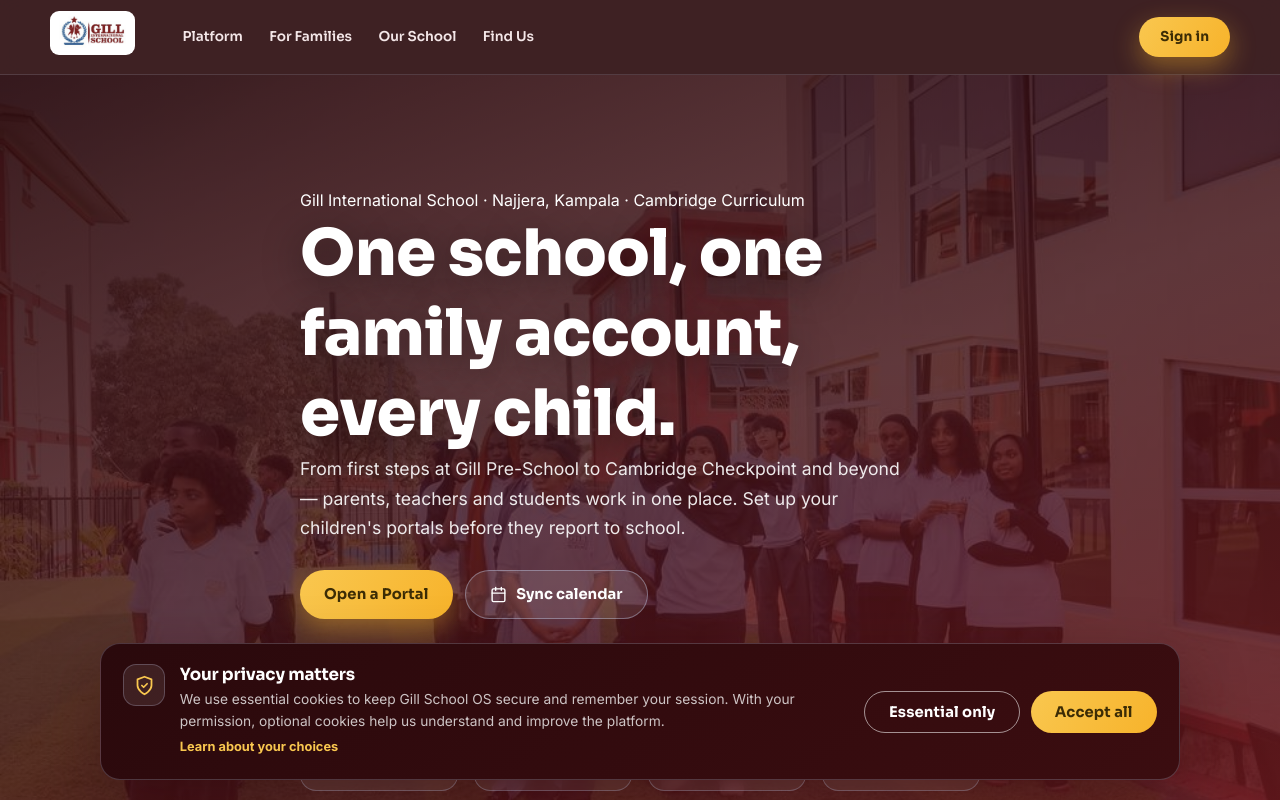
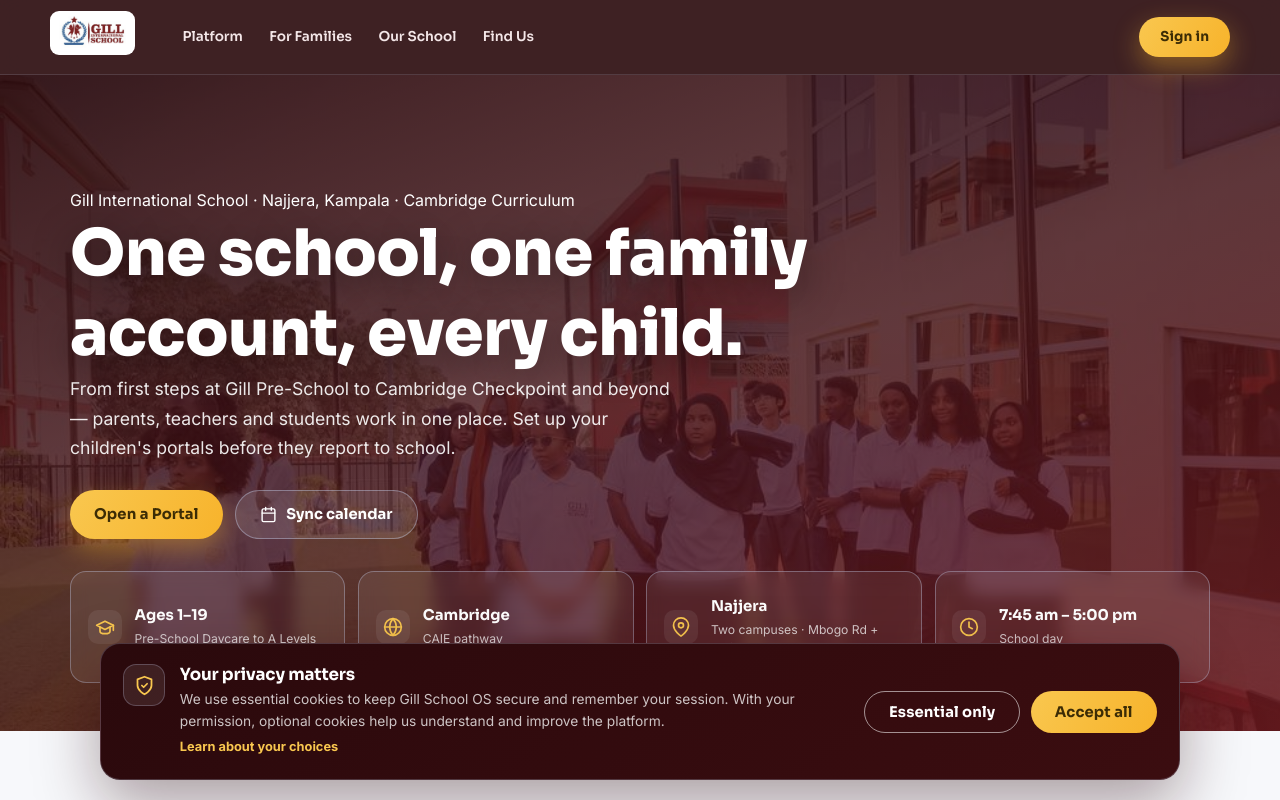
Before and after one commit to iscorockie/Gill-School-OS, a Next.js app: page / in a window 1280 px wide. Shown: the top 800 px of the page. Built offline with nearby package versions, Linux system fonts and the light colour scheme.

Commit message:
Normalize landing hero tile dimensions
Co-authored-by: arena-agent <297053741+arena-agent@users.noreply.github.com>

```diff
--- a/app/globals.css
+++ b/app/globals.css
@@ -553,22 +553,37 @@
   opacity: 0.5;
 }
 .hero-photo .bg::after { content: ""; position: absolute; inset: 0; background: linear-gradient(160deg, rgba(42,9,12,0.85), rgba(59,13,16,0.55) 50%, rgba(110,27,32,0.7)); }
-.hero-photo .inner { position: relative; z-index: 2; max-width: 720px; }
+.hero-photo .inner { position: relative; z-index: 2; max-width: 1180px; }
 .hero-photo .inner .kicker { margin-bottom: 1.2rem; }
 .hero-photo h1 { color: #fff; font-size: clamp(2.5rem, 5.4vw, 4rem); max-width: 760px; text-shadow: 0 8px 40px rgba(0,0,0,0.45); }
 .hero-photo p { max-width: 620px; font-size: 1.1rem; color: rgba(255,255,255,0.9); }
 .hero-photo .cta { display: flex; gap: 0.8rem; margin-top: 1.7rem; flex-wrap: wrap; }
 
-.hero-strip { display: grid; grid-template-columns: repeat(4, 1fr); gap: 1rem; margin-top: 2.4rem; position: relative; z-index: 2; }
+.hero-strip {
+  display: grid; grid-template-columns: repeat(4, minmax(0, 1fr));
+  gap: 0.8rem; width: 100%; margin-top: 2rem; position: relative; z-index: 2;
+}
 .hero-strip .chip {
-  display: flex; align-items: center; gap: 0.7rem; padding: 0.85rem 1rem;
-  background: rgba(255,255,255,0.08); border: 1px solid rgba(201,212,242,0.35);
-  border-radius: 16px; backdrop-filter: blur(8px);
+  min-width: 0; min-height: 112px; display: flex; align-items: center; gap: 0.8rem;
+  padding: 1rem 1.05rem; background: rgba(255,255,255,0.08);
+  border: 1px solid rgba(201,212,242,0.35); border-radius: 16px; backdrop-filter: blur(8px);
 }
-.hero-strip .chip .ico { color: var(--sun2); }
-.hero-strip .chip b { font-family: var(--fd); font-size: 0.92rem; display: block; color: #fff; }
-.hero-strip .chip span { font-size: 0.74rem; color: rgba(255,255,255,0.75); }
-@media (max-width: 800px) { .hero-strip { grid-template-columns: repeat(2, 1fr); } }
+.hero-strip .chip .ico {
+  width: 34px; height: 34px; flex: none; display: grid; place-items: center;
+  color: var(--sun2); background: rgba(255,255,255,0.07); border-radius: 10px;
+}
+.hero-chip-copy { min-width: 0; display: grid; align-content: center; gap: 0.3rem; }
+.hero-strip .chip .hero-chip-copy b {
+  color: #fff; font-family: var(--fd); font-size: 0.93rem; line-height: 1.3;
+}
+.hero-strip .chip .hero-chip-copy > span {
+  color: rgba(255,255,255,0.76); font-size: 0.76rem; line-height: 1.45;
+}
+@media (max-width: 900px) { .hero-strip { grid-template-columns: repeat(2, minmax(0, 1fr)); } }
+@media (max-width: 520px) {
+  .hero-strip { grid-template-columns: 1fr; }
+  .hero-strip .chip { min-height: 96px; }
+}
 
 /* ---------------- Landing: photo cards & gallery ---------------- */
 .photo-card { position: relative; border-radius: 22px; overflow: hidden; min-height: 320px; box-shadow: var(--shadow-s); border: 1px solid var(--line); }
--- a/app/page.jsx
+++ b/app/page.jsx
@@ -128,7 +128,10 @@
             ].map(([ico, t, d]) => (
               <div className="chip" key={t}>
                 <span className="ico">{ico}</span>
-                <span><b>{t}</b><br /><span>{d}</span></span>
+                <span className="hero-chip-copy">
+                  <b>{t}</b>
+                  <span>{d}</span>
+                </span>
               </div>
             ))}
           </div>
```
